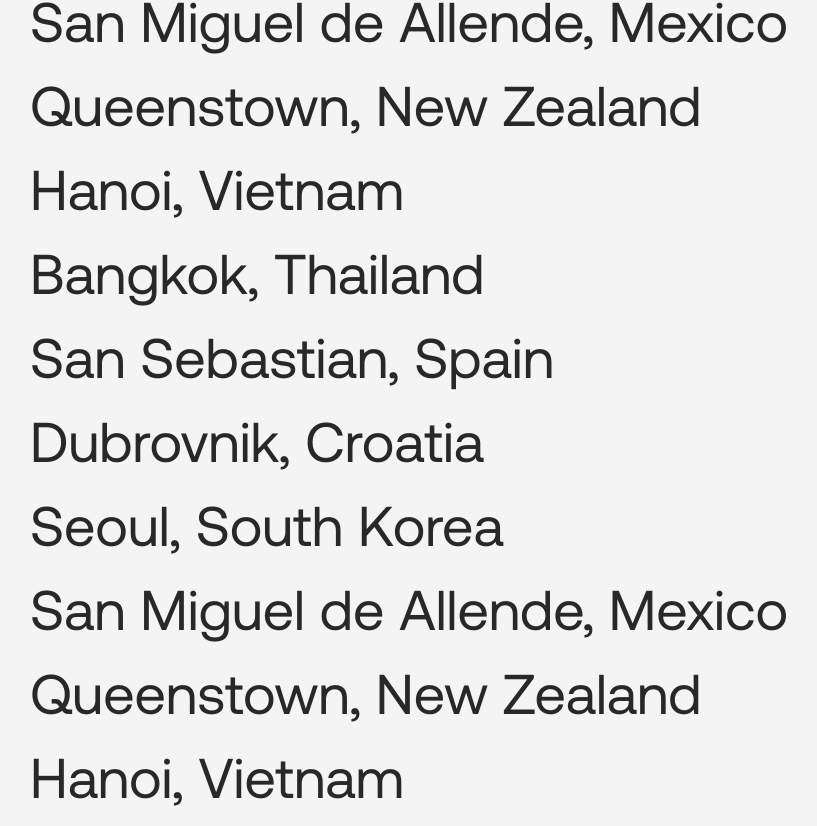
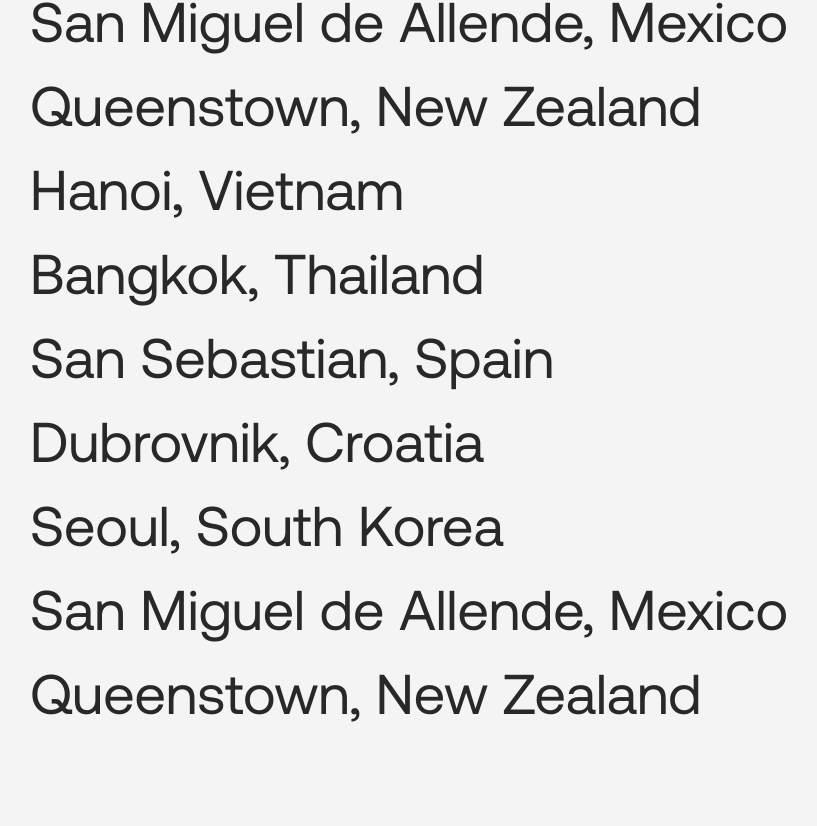
Before and after one commit to theMisfitWhale/brand_portfolio, a Next.js app: page / in a window 1280 px wide. Shown: the part 1014-1840 px from the top of the page, without its empty margins (50-867 px from the left). After the commit the page ends 1756 px from the top, so only its background shows below. Built offline with nearby package versions, Linux system fonts and the light colour scheme.

Commit message:
fix: branch name fix

```diff
--- a/src/pages/index.js
+++ b/src/pages/index.js
@@ -29,7 +29,6 @@ export default function Home() {
           <div>Seoul, South Korea</div>
           <div>San Miguel de Allende, Mexico</div>
           <div>Queenstown, New Zealand</div>
-          <div>Hanoi, Vietnam</div>
         </div>
       </main>
     </div>
```
